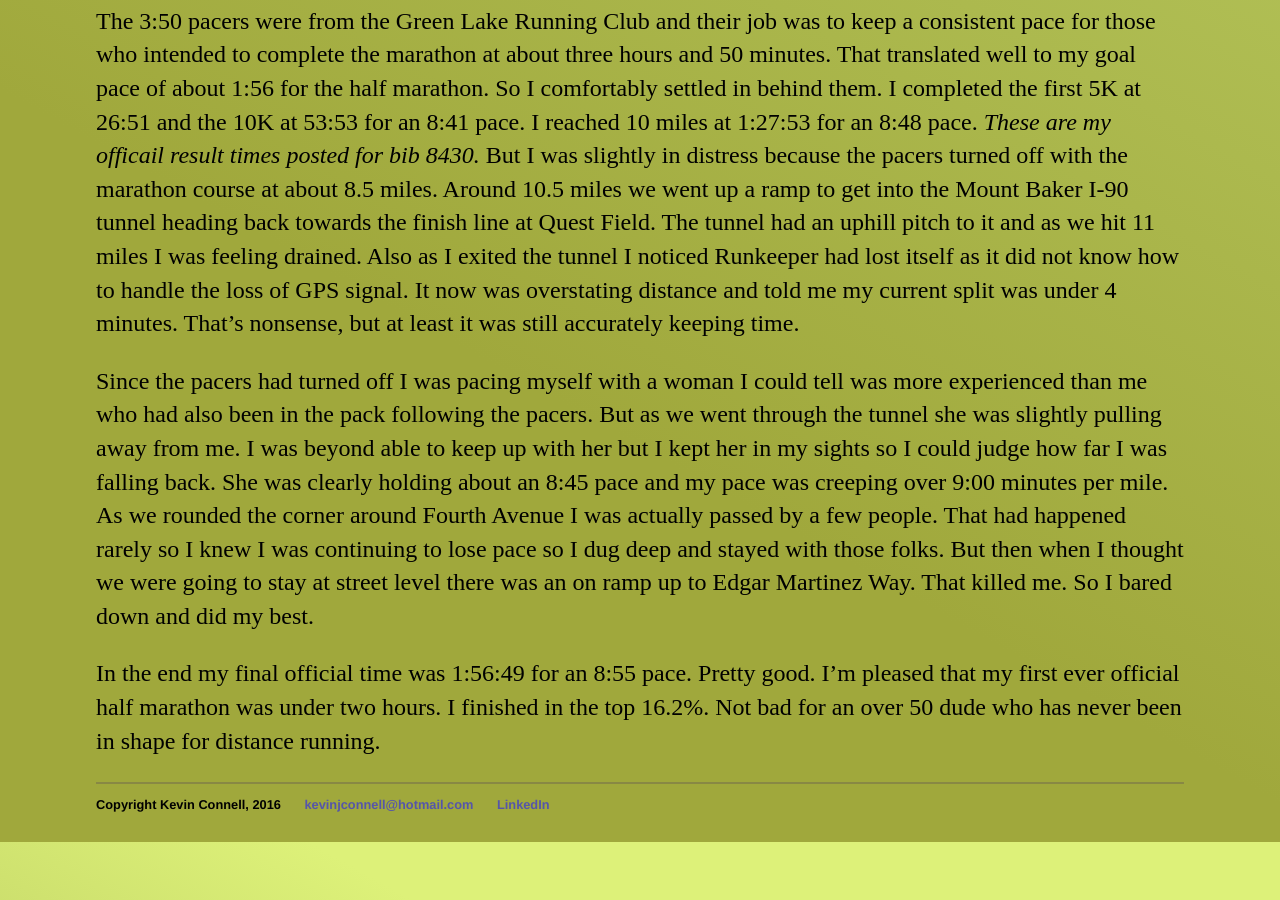
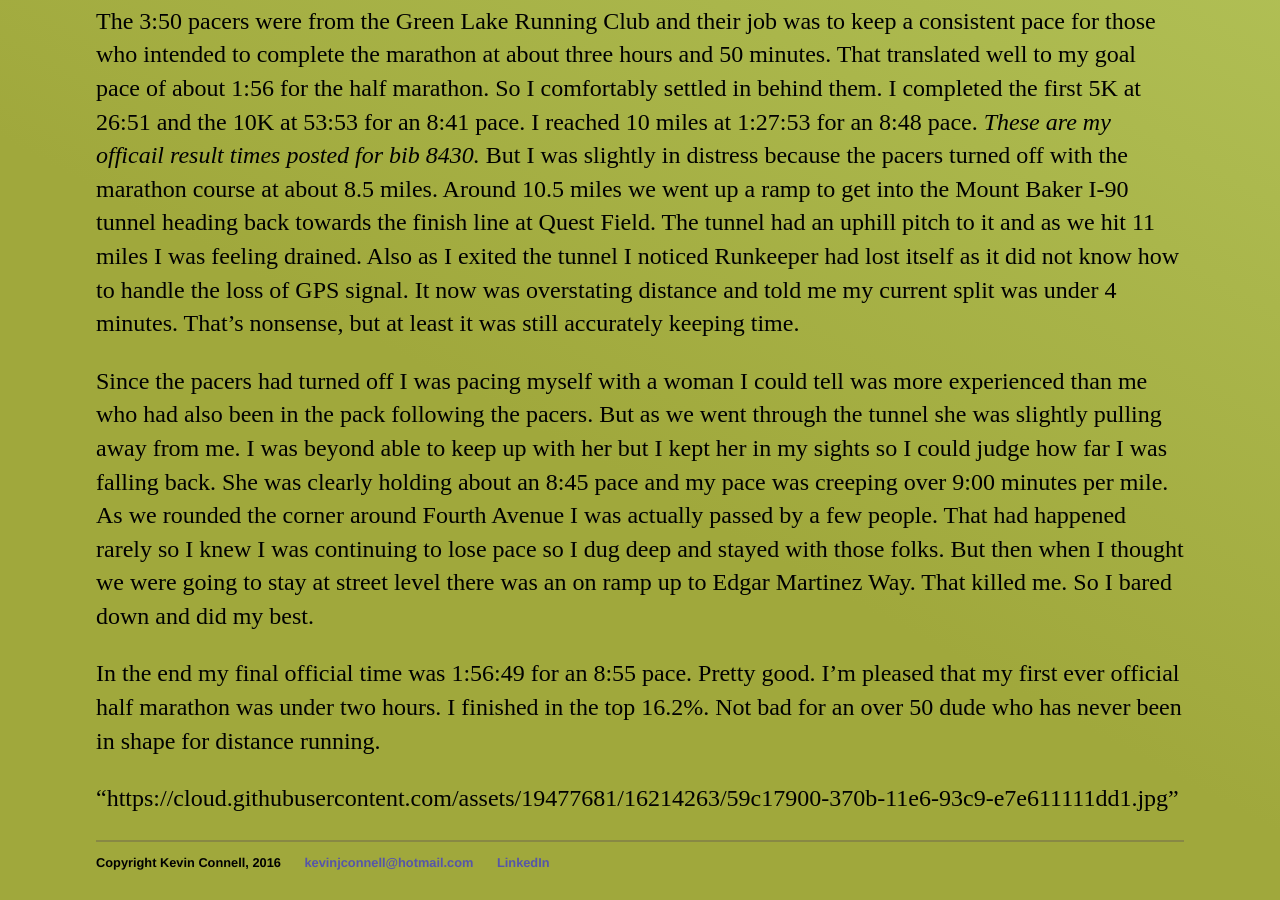
Before and after one commit to mo4dawg/mo4dawg.github.io, a Jekyll site: the page built from _posts/2016-06-20-accidental-marathoner.md, in a window 1280 px wide and 900 px high, scrolled down 1452 px. Built offline with Jekyll 4.4.1, drawn with Linux system fonts in a browser that asks for light colours; some of the changed lines change nothing that is shown.

Commit message:
Update 2016-06-20-accidental-marathoner.md

```diff
--- a/_posts/2016-06-20-accidental-marathoner.md
+++ b/_posts/2016-06-20-accidental-marathoner.md
@@ -20,3 +20,5 @@ The 3:50 pacers were from the Green Lake Running Club and their job was to keep
 Since the pacers had turned off I was pacing myself with a woman I could tell was more experienced than me who had also been in the pack following the pacers.  But as we went through the tunnel she was slightly pulling away from me.  I was beyond able to keep up with her but I kept her in my sights so I could judge how far I was falling back.  She was clearly holding about an 8:45 pace and my pace was creeping over 9:00 minutes per mile.  As we rounded the corner around Fourth Avenue I was actually passed by a few people.  That had happened rarely so I knew I was continuing to lose pace so I dug deep and stayed with those folks.  But then when I thought we were going to stay at street level there was an on ramp up to Edgar Martinez Way.  That killed me.  So I bared down and did my best.
 
 In the end my final official time was 1:56:49 for an 8:55 pace.  Pretty good.  I'm pleased that my first ever official half marathon was under two hours.  I finished in the top 16.2%.  Not bad for an over 50 dude who has never been in shape for distance running.
+
+ "https://cloud.githubusercontent.com/assets/19477681/16214263/59c17900-370b-11e6-93c9-e7e611111dd1.jpg"
```
